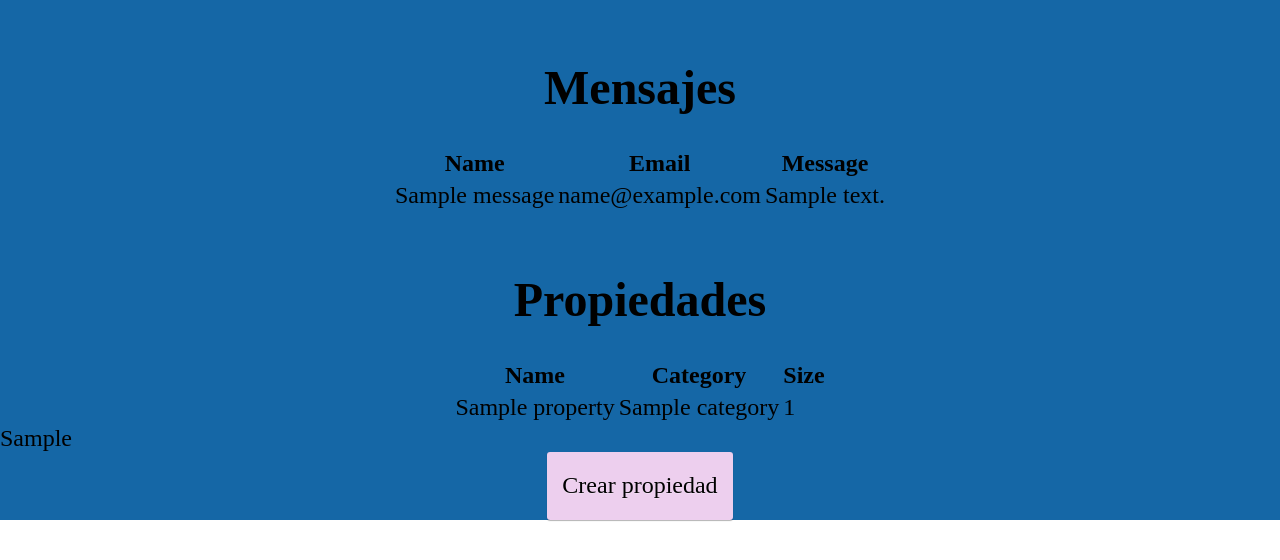
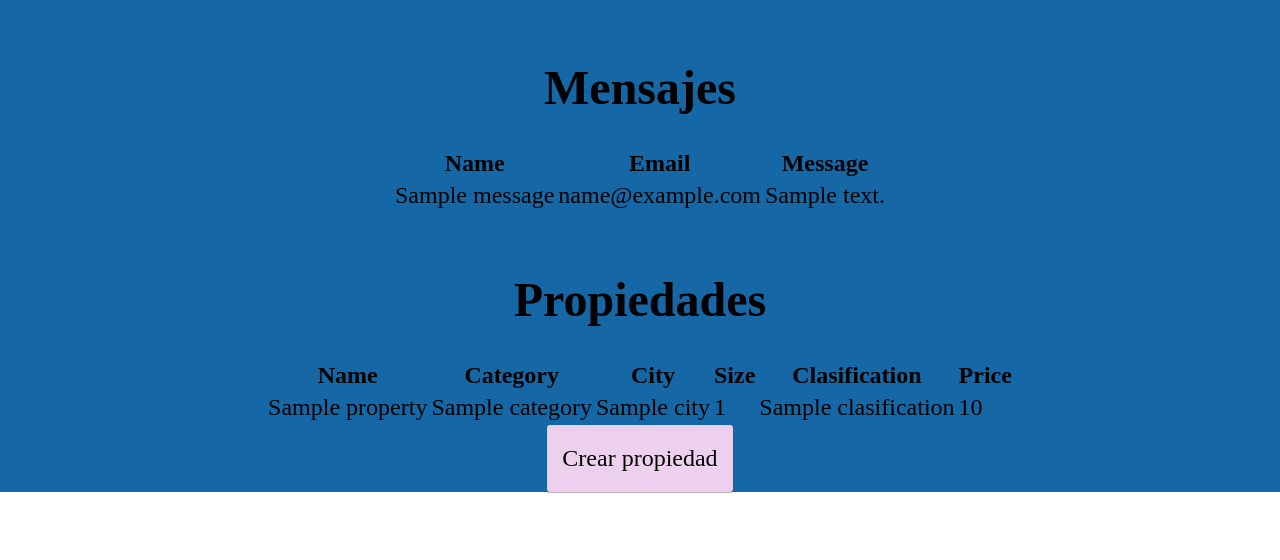
Before and after one commit to FelipeB35/dashboard, a Flask app: template templates/dashboard.html in a window 1280 px wide. Shown: the top 560 px of the page. Run offline with Flask 2, Linux system fonts and the light colour scheme; the template is opened without the code that fills it: most values are stand-ins (such as "Sample title", 1, 10 or a date in 2020); some libraries are stand-ins or nearby versions.

Commit message:
Last commit from me

```diff
--- a/templates/dashboard.html
+++ b/templates/dashboard.html
@@ -50,7 +50,10 @@
                 <tr>
                     <th>Name</th>
                     <th>Category</th>
+                    <th>City</th>
                     <th>Size</th>
+                    <th>Clasification</th>
+                    <th>Price</th>
                 </tr>
             </thead>
             <tbody>
@@ -58,15 +61,15 @@
                 <tr>
                     <td>{{ Property.name }}</td>
                     <td>{{ Property.category }}</td>
+                    <td>{{ Property.city}}</td>
                     <td>{{ Property.size }}</td>
+                    <td>{{ Property.clasification }}</td>
+                    <td>{{ Property.price }}</td>
                 </tr>
                 {% endfor %}
             </tbody>
         </table>
     </div>
-
-    {{ PropertyList }}
-
             <div class="centrar-b">
                 <a href="{{ url_for('dashboard.property') }}" class="btn">Crear propiedad</a>
             </div>
```
